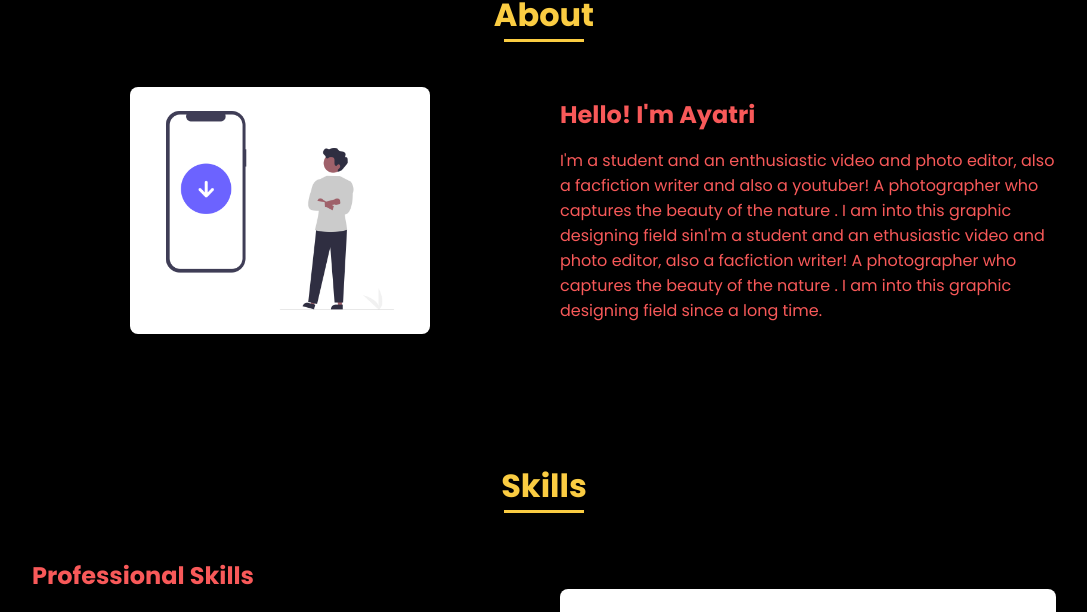
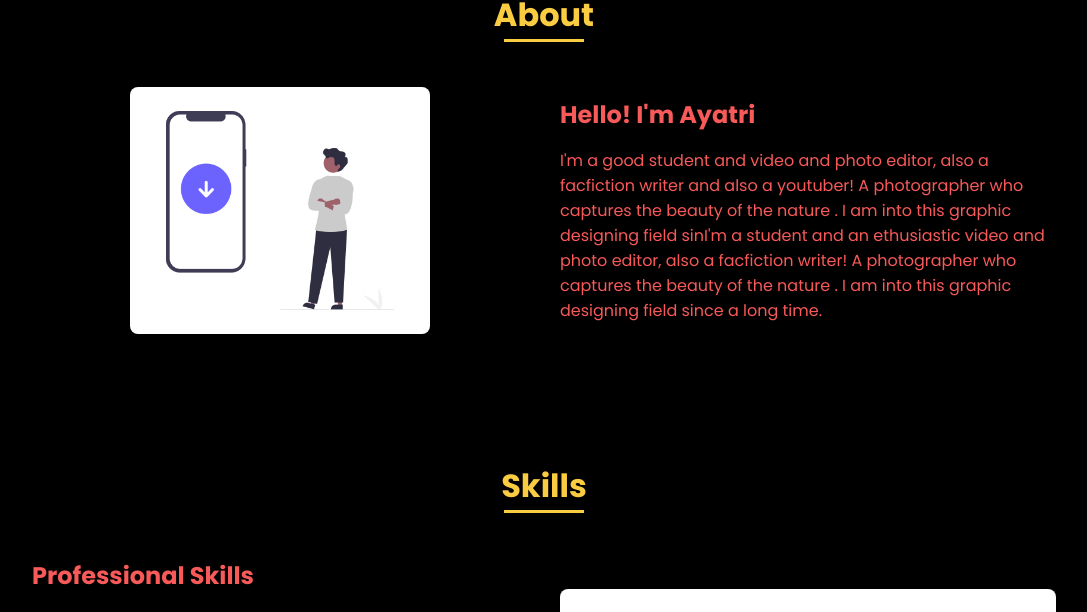
Before and after one commit to anwe712/Portfolio-website-for-showcasing-edits, a plain HTML site: page index.html in a window 1280 px wide. Shown: the part 889-1501 px from the top of the page, without its empty margins (96-1183 px from the left). Drawn offline with nearby package versions, Linux system fonts and the light colour scheme.

Commit message:
Update index.html

```diff
--- a/index.html
+++ b/index.html
@@ -65,7 +65,7 @@
 
                     <div>
                         <h2 class="about__subtitle">Hello! I'm Ayatri</h2>
-                        <p class="about__text">I'm a student and an enthusiastic video and photo editor, also a facfiction writer and also a youtuber! A photographer who captures the beauty of the nature . I am into this graphic designing field sinI'm a student and an ethusiastic video and photo editor, also a facfiction writer! A photographer who captures the beauty of the nature . I am into this graphic designing field since a long time.</p>
+                        <p class="about__text">I'm a good student and  video and photo editor, also a facfiction writer and also a youtuber! A photographer who captures the beauty of the nature . I am into this graphic designing field sinI'm a student and an ethusiastic video and photo editor, also a facfiction writer! A photographer who captures the beauty of the nature . I am into this graphic designing field since a long time.</p>
                     </div>
                 </div>
             </section>
```
